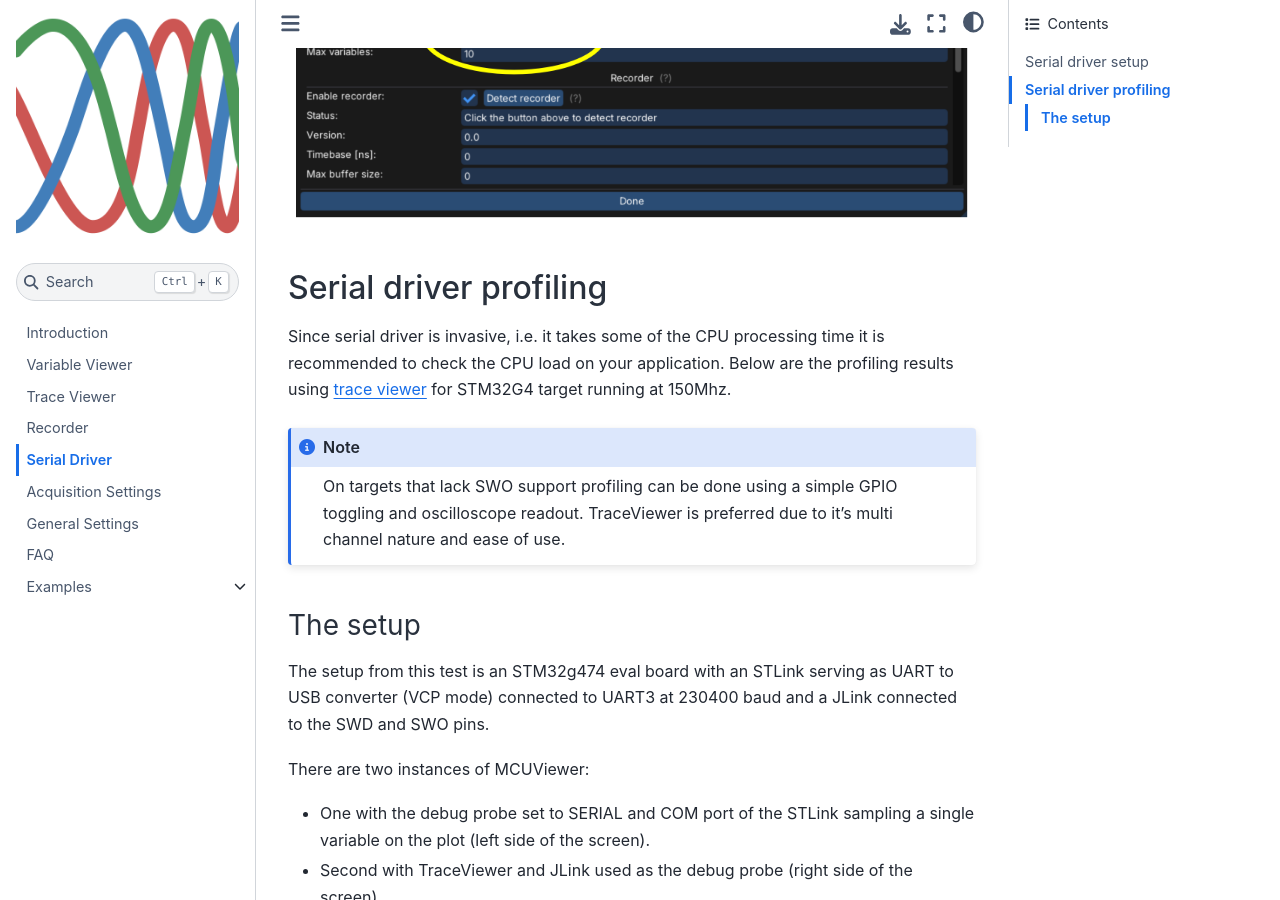
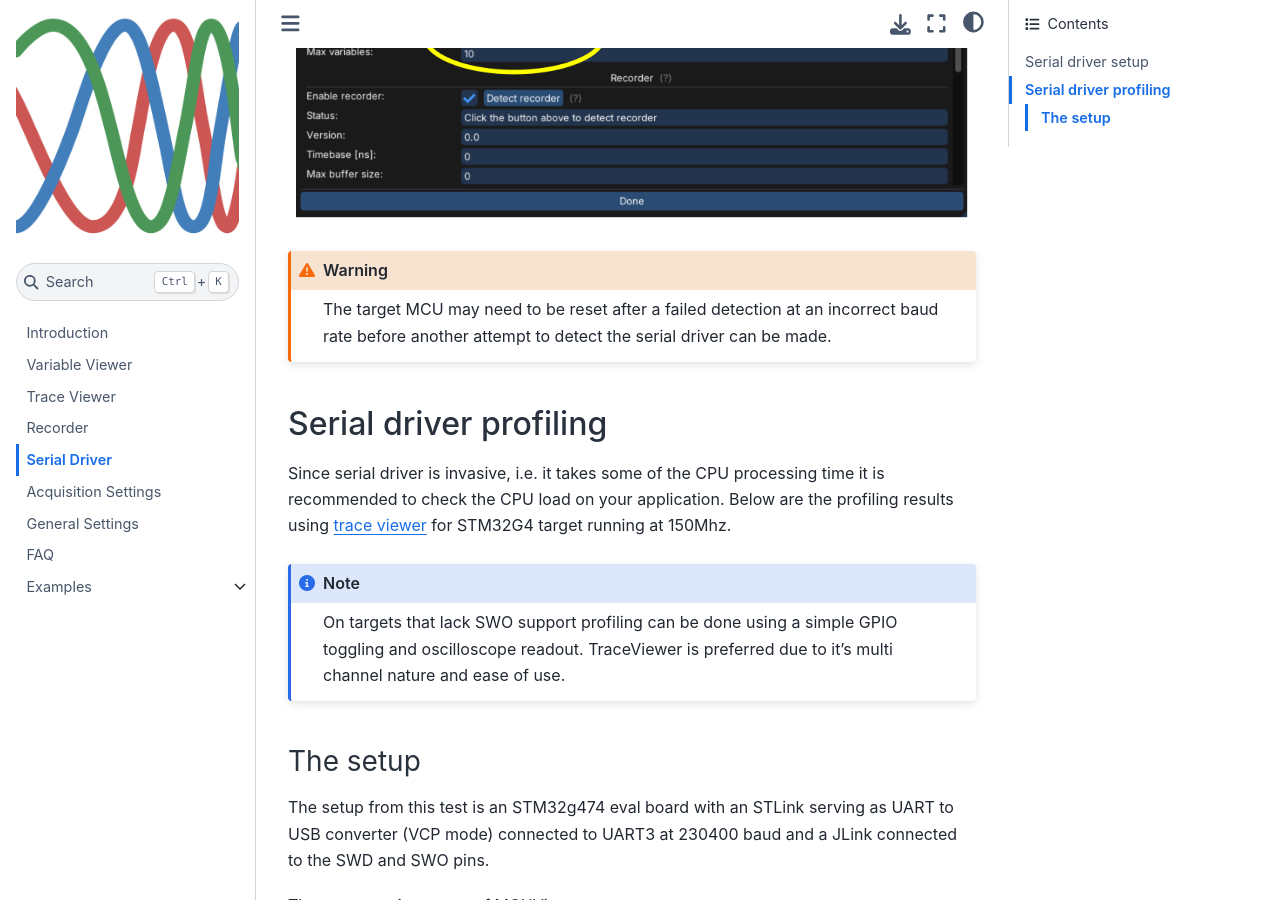
Before and after one commit to klonyyy/MCUViewer-docs, a Jupyter Book: the page built from documentation/SerialDriver/SerialDriver.md, in a window 1280 px wide and 900 px high, scrolled down 2300 px. Built offline with Jupyter Book 1.0.4 settings and Sphinx 7.4.7 and the Sphinx Book theme 1.1.4, drawn with Linux system fonts in a browser that asks for light colours.

Commit message:
Added serial driver warning

````diff
--- a/documentation/SerialDriver/SerialDriver.md
+++ b/documentation/SerialDriver/SerialDriver.md
@@ -66,6 +66,10 @@
 :align: center
 ```
 
+```{warning}
+The target MCU may need to be reset after a failed detection at an incorrect baud rate before another attempt to detect the serial driver can be made.
+```
+
 ## Serial driver profiling
 
 Since serial driver is invasive, i.e. it takes some of the CPU processing time it is recommended to check the CPU load on your application. Below are the profiling results using [trace viewer](TraceViewer) for STM32G4 target running at 150Mhz.
````
